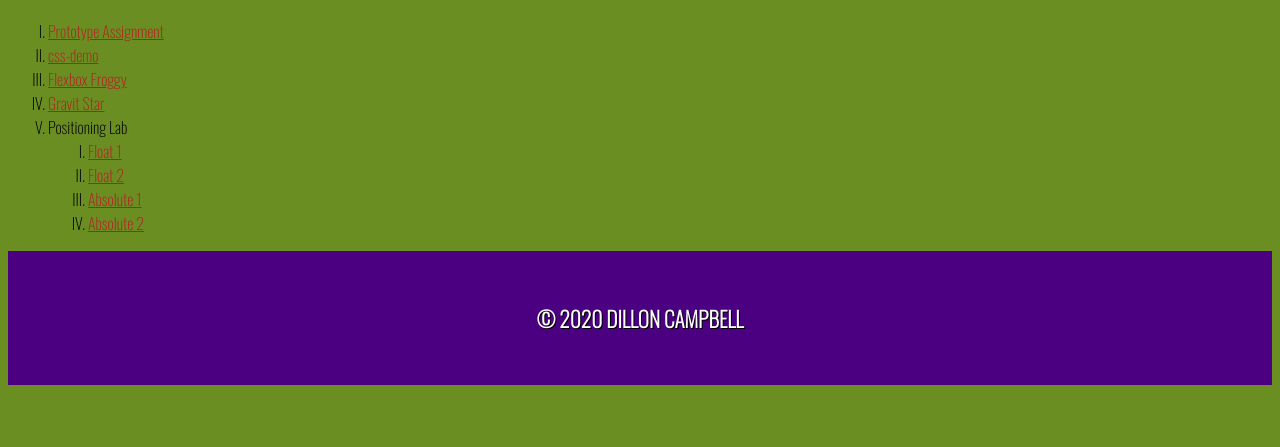
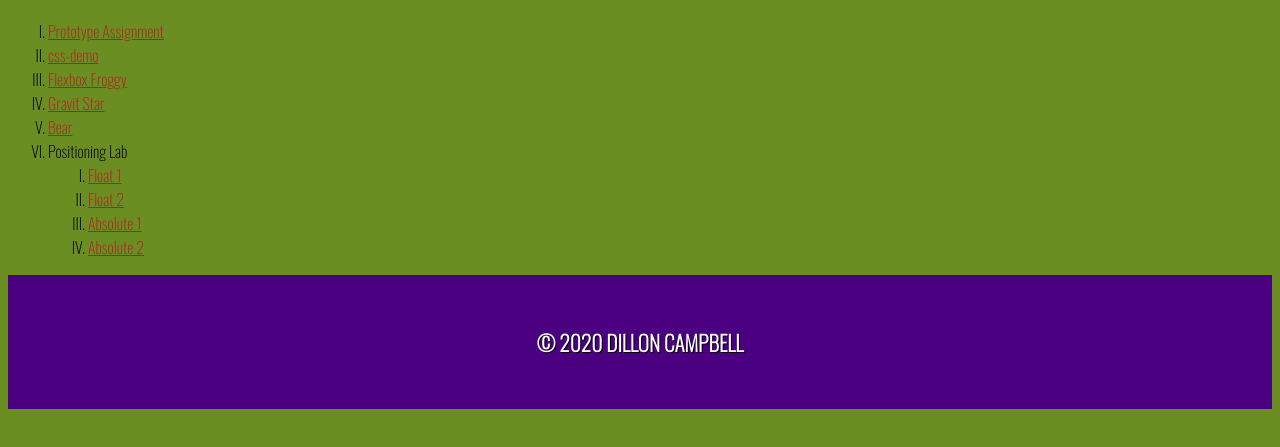
Before and after one commit to dc776w/ifsc-1310, a plain HTML site: page index.html in a window 1280 px wide. Shown: the part 71-518 px from the top of the page. Drawn offline with nearby package versions, Linux system fonts and the light colour scheme.

Commit message:
bear rawr

```diff
--- a/index.html
+++ b/index.html
@@ -25,6 +25,7 @@
    <li><a href="css-demo/index.html">css-demo</a></li>
    <li><a href="css-demo/assets/img/froggy.png">Flexbox Froggy</a></li>
     <li><a href="css-demo/assets/img/star.png">Gravit Star</a></li>
+     <li><a href="css-demo/assets/img/bearpng.png">Bear</a></li>
    <li>Positioning Lab
    <ul>
        <li><a href="positioning/float-1.html">Float 1</a></li>
```
Also changed, not shown: 1 other file.
